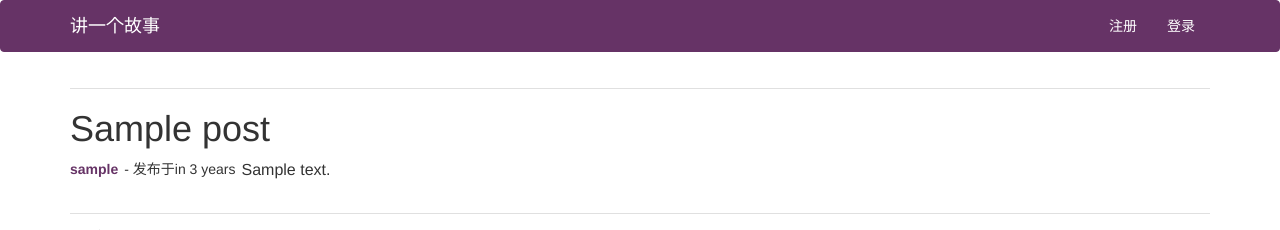
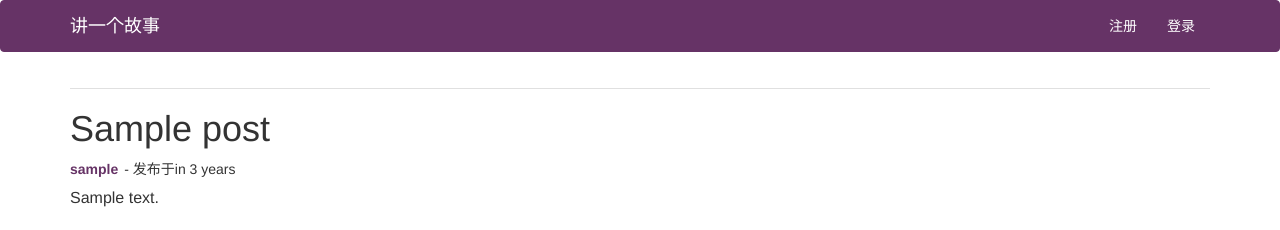
Before and after one commit to Junctionzc/flask-blog, a Flask app: page /post/1 in a window 1280 px wide. Shown: the top 230 px of the page. Run offline with Flask 2, Linux system fonts and the light colour scheme; tables that the repository leaves empty hold one stand-in row (values such as "Sample post"); some libraries are stand-ins or nearby versions.

Commit message:
修复未登录文章显示的问题

```diff
--- a/app/static/styles.css
+++ b/app/static/styles.css
@@ -38,6 +38,9 @@ div.post-author {
 div.post-time {
     float: left;
     margin-right: 6px;
+}
+div.post-edit {
+    float: left;
 }
 div.post-thumbnail {
     position: absolute;
@@ -138,8 +141,9 @@ textarea:-ms-input-placeholder {
     margin: 10px 0px;
 }
 .post-body {
-    margin-top: 10px;
+    margin-top: 38px;
     font-size: 16px;
+    clear: both;
 }
 .post-body h1 {
     font-size: 140%;
--- a/app/templates/_post.html
+++ b/app/templates/_post.html
@@ -5,17 +5,19 @@
         </div>
         <div class="post-author"><a href="{{ url_for('.user', username=post.author.username) }}">{{ post.author.username }}</a></div>
         <div class="post-time">- 发布于{{ moment(post.timestamp).fromNow() }}</div>
-        <div>
         {% if current_user == post.author %}
+            <div class="post-edit">
                 <a href="{{ url_for('.edit', id=post.id) }}">
                     <span>编辑</span>
                 </a>
+            </div>
         {% elif current_user.is_administrator() %}
+            <div class="post-edit">
                 <a href="{{ url_for('.edit', id=post.id) }}">
                     <span>编辑 [管理员]</span>
                 </a>
+            </div>
         {% endif %}
-        </div>
         <div class="post-body">
             {% if post.body_html %}
                 {{ post.body_html | safe }}
```
Lines whose indentation alone changed are shown as unchanged.
